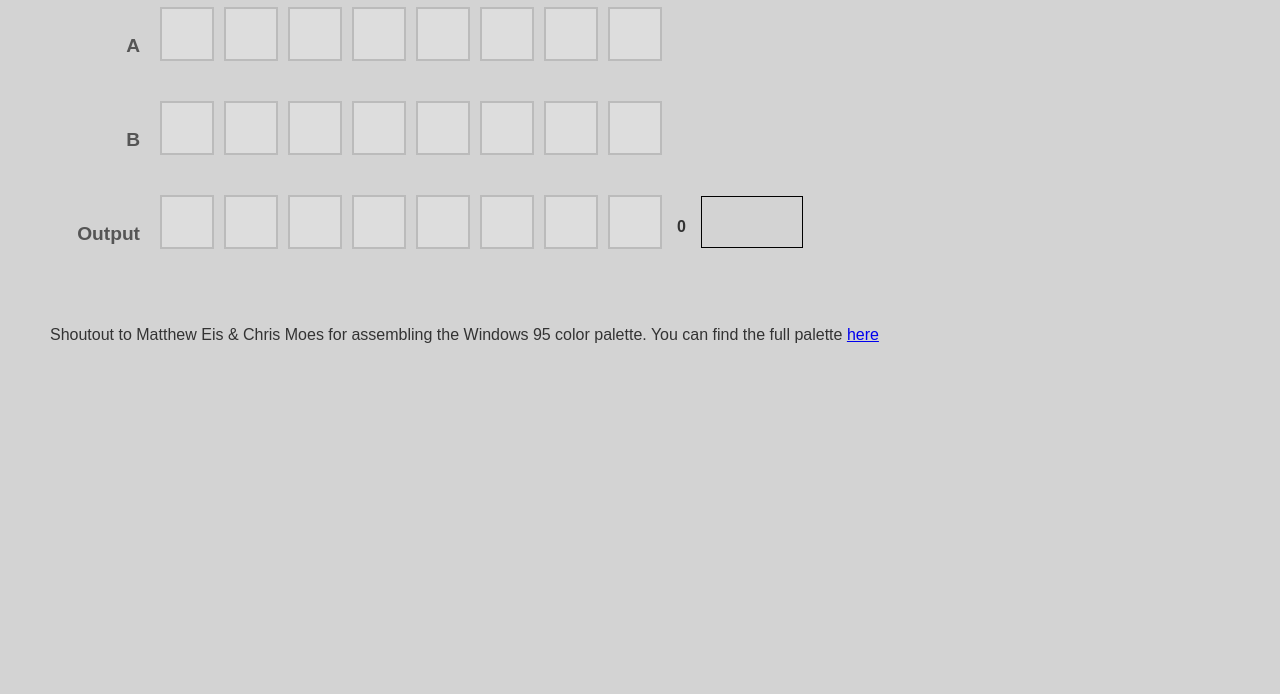
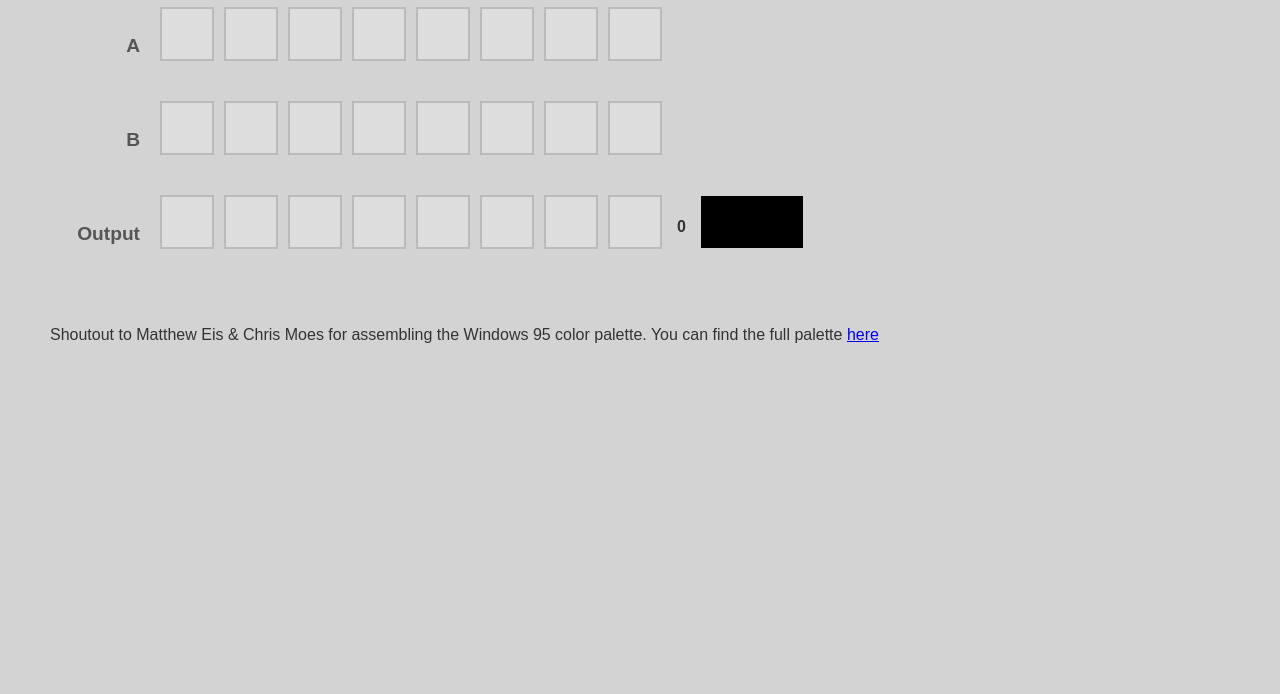
Before and after one commit to bpmurray77/fluffy-eureka, a website: page binary.html in a window 1280 px wide. Shown: the part 106-800 px from the top of the page. Drawn offline with Linux system fonts and the light colour scheme.

Commit message:
small correction

```diff
--- a/binary.html
+++ b/binary.html
@@ -64,7 +64,7 @@
             <div id="sum-decimal-output">
                 <span id="decimal-sum">0</span>
             </div>
-            <div id="color-display" style="width: 100px; height: 50px; border: 1px solid #000;"></div>
+            <div id="color-display" style="width: 100px; height: 50px; border: 1px solid #000; background-color: #000;"></div>
         </div>
     </div>
     <p class="shout">Shoutout to Matthew Eis & Chris Moes for assembling the Windows 95 color palette. You can find the full palette <a href="https://lospec.com/palette-list/windows-95-256-colours">here</a></p>
```
